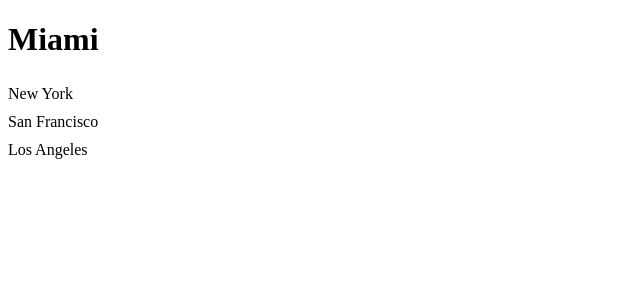
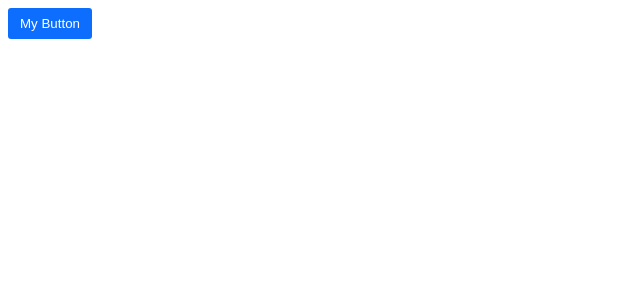
Before and after one commit to Shanmukh459/CodeWithMosh-React1, a React (Vite) app: page / in a window 1280 px wide. Shown: the top 300 px of the page, without its empty margins (0-640 px from the left). Built offline with nearby package versions, Linux system fonts and the light colour scheme.

Commit message:
styling using css modules

```diff
--- a/package.json
+++ b/package.json
@@ -12,6 +12,7 @@
     "bootstrap": "^5.2.3",
     "react": "^18.2.0",
     "react-dom": "^18.2.0",
+    "react-icons": "^4.7.1",
     "styled-components": "^6.1.11"
   },
   "devDependencies": {
--- a/src/App.tsx
+++ b/src/App.tsx
@@ -1,14 +1,10 @@
-import ListGroup from "./components/ListGroup"
+import Button from "./components/Button/Button"
 
 function App() {
   const items = ["New York", "San Francisco", "Los Angeles"]
   return (
     <div>
-      <ListGroup
-        heading="Miami"
-        items={items}
-        onSelectItem={() => console.log()}
-      />
+      <Button color="primary" onClick={() => console.log("Clicked!")} />
     </div>
   )
 }
--- /dev/null
+++ b/src/components/Button/Button.module.css
@@ -0,0 +1,10 @@
+.btn {
+  padding: 8px 12px;
+  border-radius: 3px;
+  border: 0;
+}
+
+.btn-primary {
+  background: #0d6efd;
+  color: white;
+}
--- a/src/components/Button.tsx
+++ b/src/components/Button/Button.tsx
@@ -1,3 +1,5 @@
+import styles from "./Button.module.css"
+
 interface Props {
   color?:
     | "primary"
@@ -12,8 +14,11 @@
 }
 const Button = ({ color, onClick }: Props) => {
   return (
-    <button className={"btn btn-" + color} onClick={onClick}>
-      My button
+    <button
+      className={[styles.btn, styles["btn-" + color]].join(" ")}
+      onClick={onClick}
+    >
+      My Button
     </button>
   )
 }
```
Also changed, not shown: 1 other file (tests, documents, lock files or other folders).
